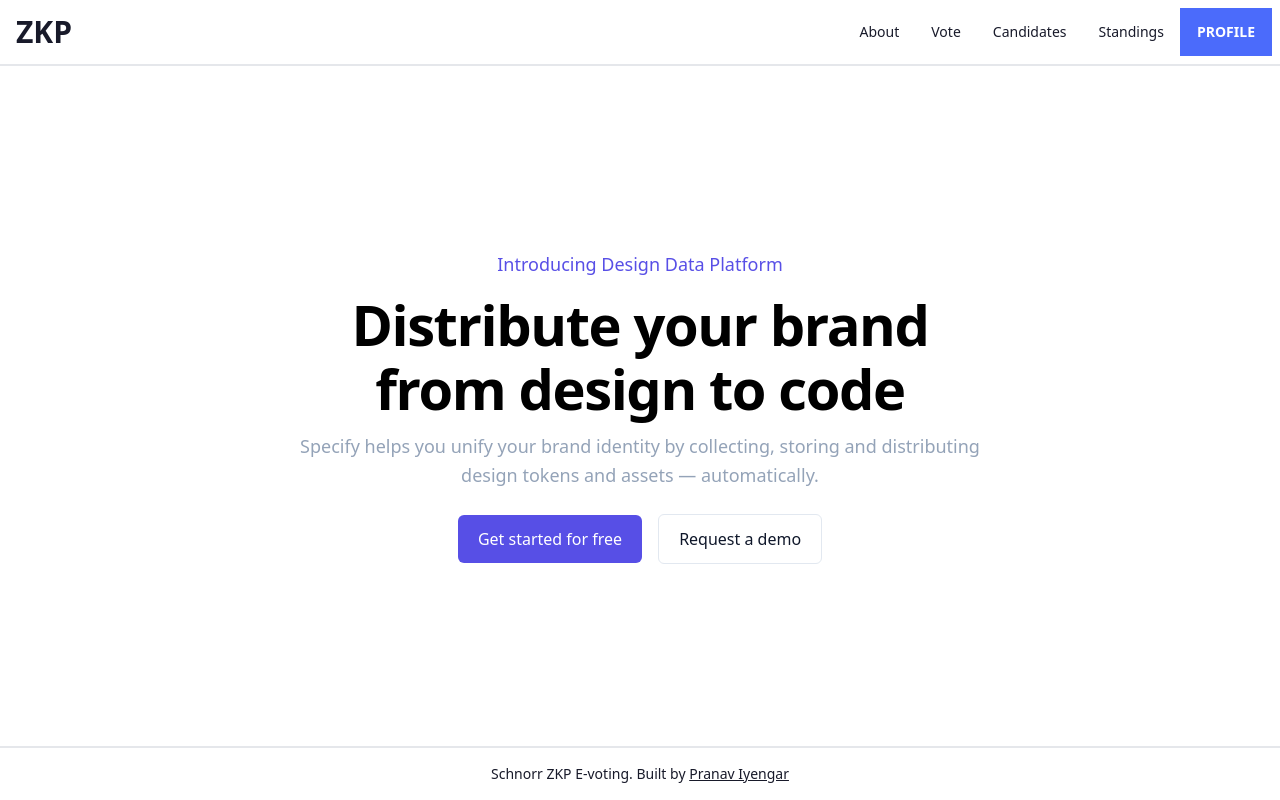
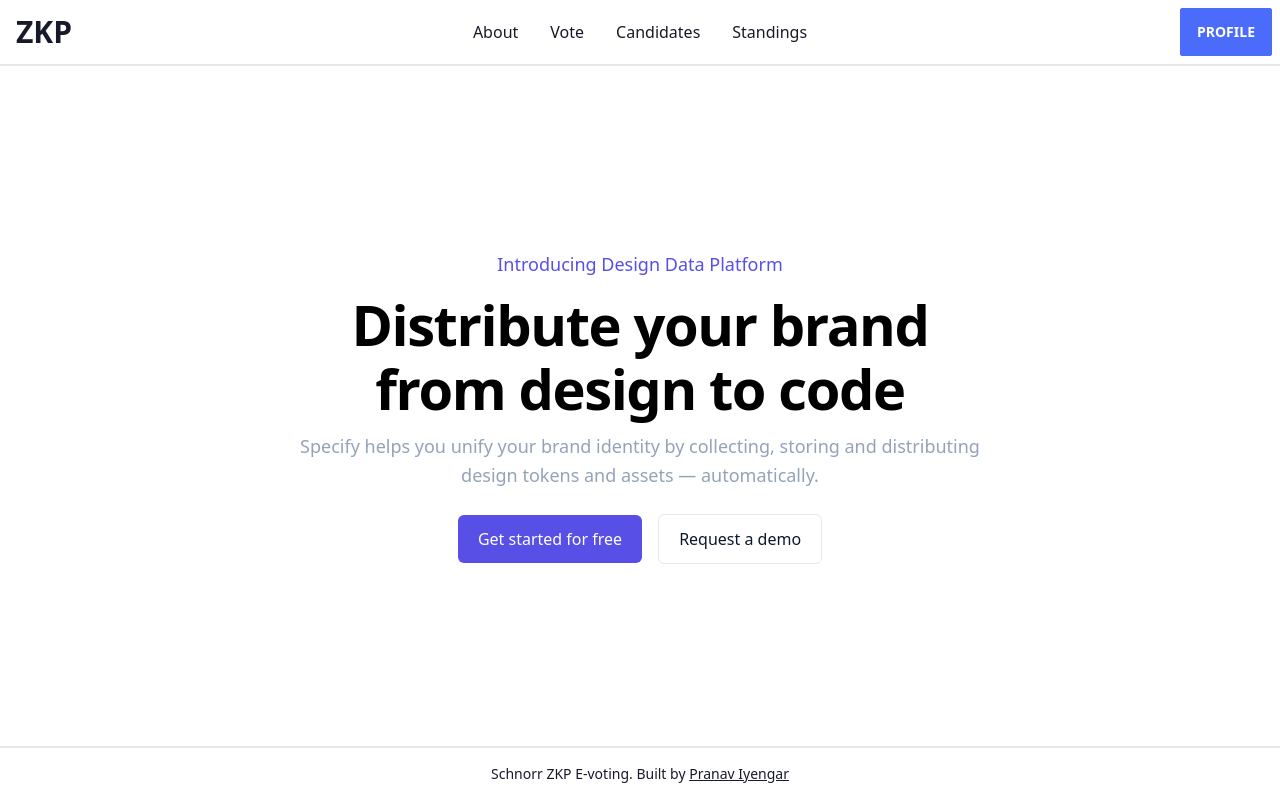
Before and after one commit to Pranav132/ECDSA-EVoting, a React (Create React App) app in the folder voting-client/: page / in a window 1280 px wide. Built offline with nearby package versions, Linux system fonts and the light colour scheme.

Commit message:
Changed Navbar

```diff
--- a/voting-client/src/App.js
+++ b/voting-client/src/App.js
@@ -18,8 +18,8 @@
         <Route path="/about" element={<Home />} />
         <Route path="/profile" element={isLoggedIn ? <Profile /> : <Navigate to="/login" />} />
         <Route path="/vote" element={isLoggedIn ? <Vote /> : <Navigate to="/login" />} />
-        <Route path="/login" element={<Login />} />
-        <Route path="/register" element={<Register />} />
+        <Route path="/login" element={!isLoggedIn ? <Login /> : <Navigate to="/" />} />
+        <Route path="/register" element={!isLoggedIn ? <Register /> : <Navigate to="/" />} />
         <Route path="/standings" element={<Standings />} />
       </Routes>
       {/* End routing */}
--- a/voting-client/src/components/Navbar/Navbar.js
+++ b/voting-client/src/components/Navbar/Navbar.js
@@ -6,18 +6,31 @@
 
     return(
         <div className="navbar bg-base-100 border-b-2">
-            <div className="flex-1">
-                <h1 className="pl-2 font-bold text-3xl normal-case rounded-sm">ZKP</h1>
+          <div className="navbar-start">
+            <div className="dropdown">
+              <label tabIndex={0} className="btn btn-ghost lg:hidden">
+                <svg xmlns="http://www.w3.org/2000/svg" className="h-5 w-5" fill="none" viewBox="0 0 24 24" stroke="currentColor"><path strokeLinecap="round" strokeLinejoin="round" strokeWidth="2" d="M4 6h16M4 12h8m-8 6h16" /></svg>
+              </label>
+              <ul tabIndex={0} className="menu menu-compact dropdown-content mt-3 p-2 shadow bg-base-100 rounded-box w-52">
+              <li><Link to="/about">About</Link></li>
+              <li><Link to="/vote">Vote</Link></li>
+              <li><Link to="/candidates">Candidates</Link></li>
+              <li><Link to="/standings">Standings</Link></li>
+              </ul>
             </div>
-            <div className="flex-none">
-                <ul className="menu menu-horizontal text-sm">
-                    <li><Link to="/about">About</Link></li>
-                    <li><Link to="/vote">Vote</Link></li>
-                    <li><Link to="/candidates">Candidates</Link></li>
-                    <li><Link to="/standings">Standings</Link></li>
-                    <li>{loggedIn?<Link to="/profile" className="btn btn-primary text-white">Profile</Link>: <Link to="/login"className="btn btn-error">Login</Link>}</li>
-                </ul>
-            </div>
+            <p className="normal-case text-3xl font-bold px-2">ZKP</p>
+          </div>
+          <div className="navbar-center hidden lg:flex">
+            <ul className="menu menu-horizontal px-1">
+              <li><Link to="/about">About</Link></li>
+              <li><Link to="/vote">Vote</Link></li>
+              <li><Link to="/candidates">Candidates</Link></li>
+              <li><Link to="/standings">Standings</Link></li>
+            </ul>
+          </div>
+          <div className="navbar-end">
+            {loggedIn?<Link to="/profile" className="btn btn-primary text-white">Profile</Link>: <Link to="/login"className="btn btn-error">Login</Link>}
+          </div>
         </div>
     )
 }
```
Also changed, not shown: 2 other files (tests, documents, lock files or other folders).
